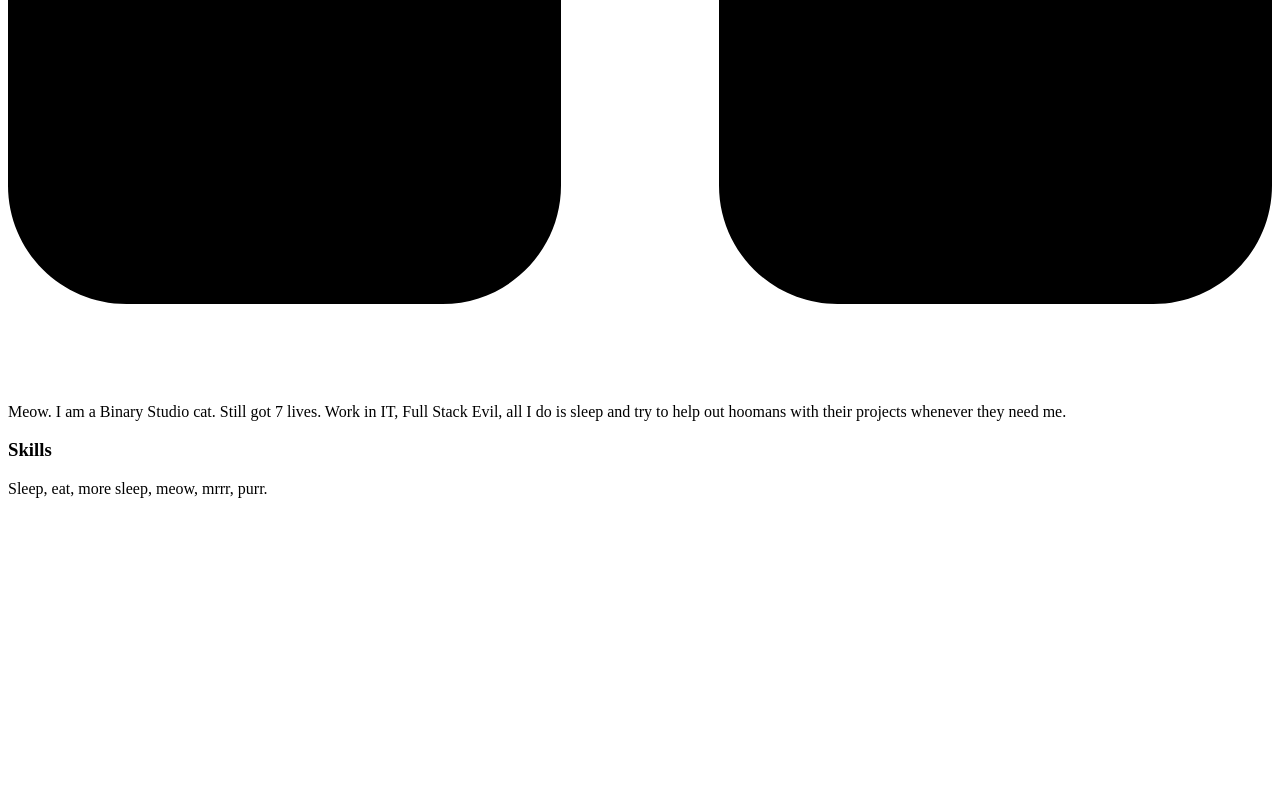
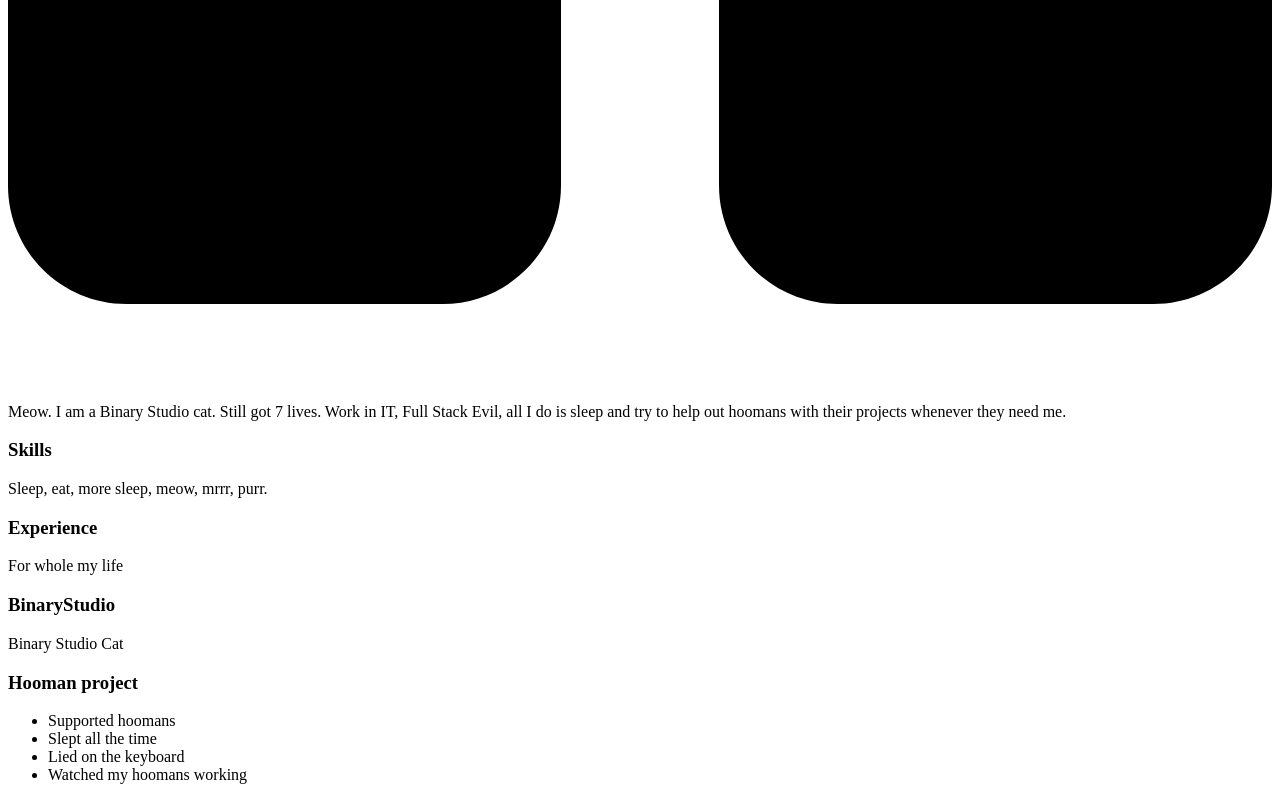
Before and after one commit to ostartt/homepage, a plain HTML site: page index.html in a window 1280 px wide. Shown: the part 10301-11101 px from the top of the page. Before the commit the page ends 10815 px from the top, so only its background shows below. Drawn offline with Linux system fonts and the light colour scheme.

Commit message:
Added experiences

```diff
--- a/index.html
+++ b/index.html
@@ -104,7 +104,6 @@
                     </p>
                   </div>
                 </div>
-
                     <div class="resume__block">
                       <div class="skills">
                         <h3 class="skills__header">Skills</h3>
@@ -113,6 +112,35 @@
                     </div>
                   </div>
 
+                  <div class="resume__block">
+                    <div class="main-info fh">
+
+                      <div class="experiences">
+                        <div class="experiences">
+                            <h3 class="experiences__header">Experience</h3>
+                            <div class="experiences__company">
+                              <div class="experiences__company-header">
+                                <span class="experiences__company-header-durability">For whole my life</span>
+                                <h3 class="experiences__company-header-name">BinaryStudio</h3>
+                              </div>
+
+                              <div class="experiences__company-project">
+                                <span class="experiences__company-project-role">Binary Studio Cat</span>
+                                <h3 class="experiences__company-project-name">Hooman project</h3>
+                                <ul class="experiences__company-project-responsibilities">
+                                  <li>Supported hoomans</li>
+                                  <li>Slept all the time</li>
+                                  <li>Lied on the keyboard</li>
+                                  <li>Watched my hoomans working</li>
+                                </ul>
+                              </div>
+                            </div>
+                          </div>
+                      </div>
+
+                      <div class="additional-info fv"></div>
+                    </div>
+                  </div>
         </div>
       </main>
   </body>
```
